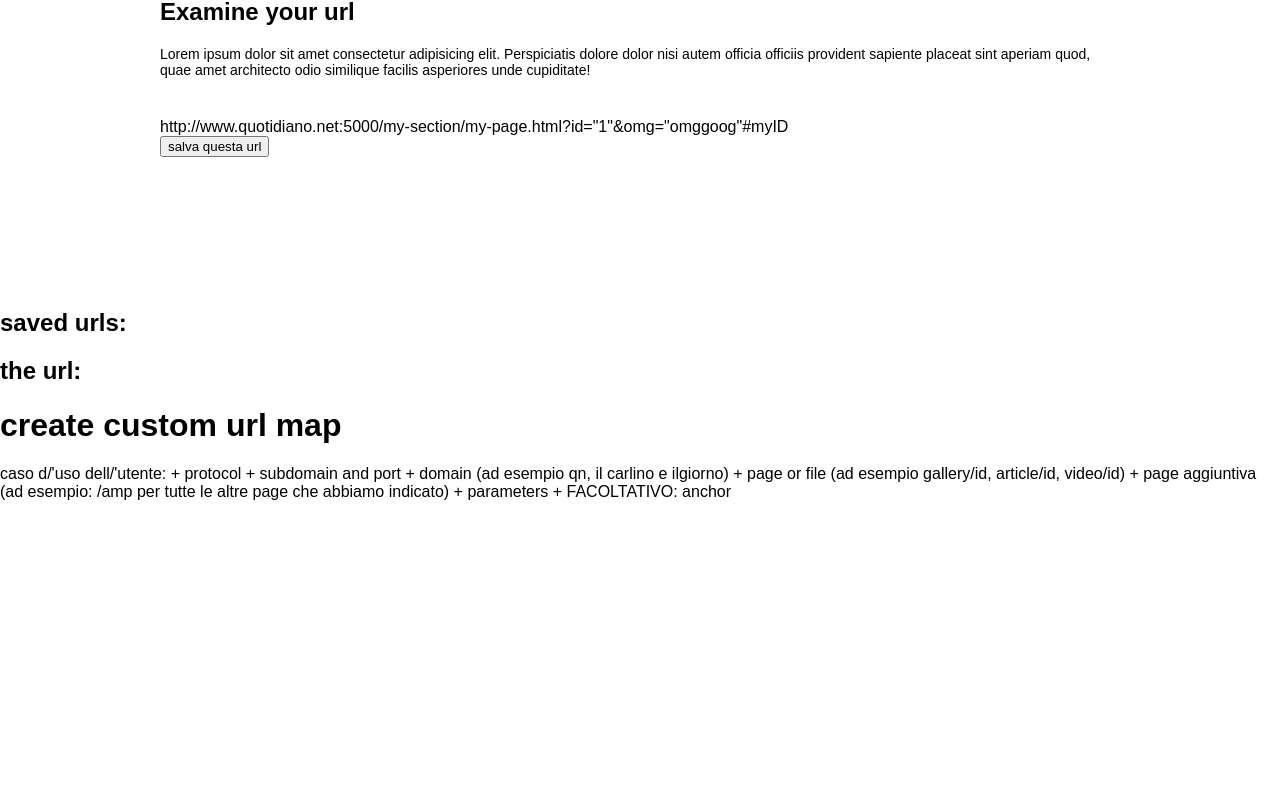
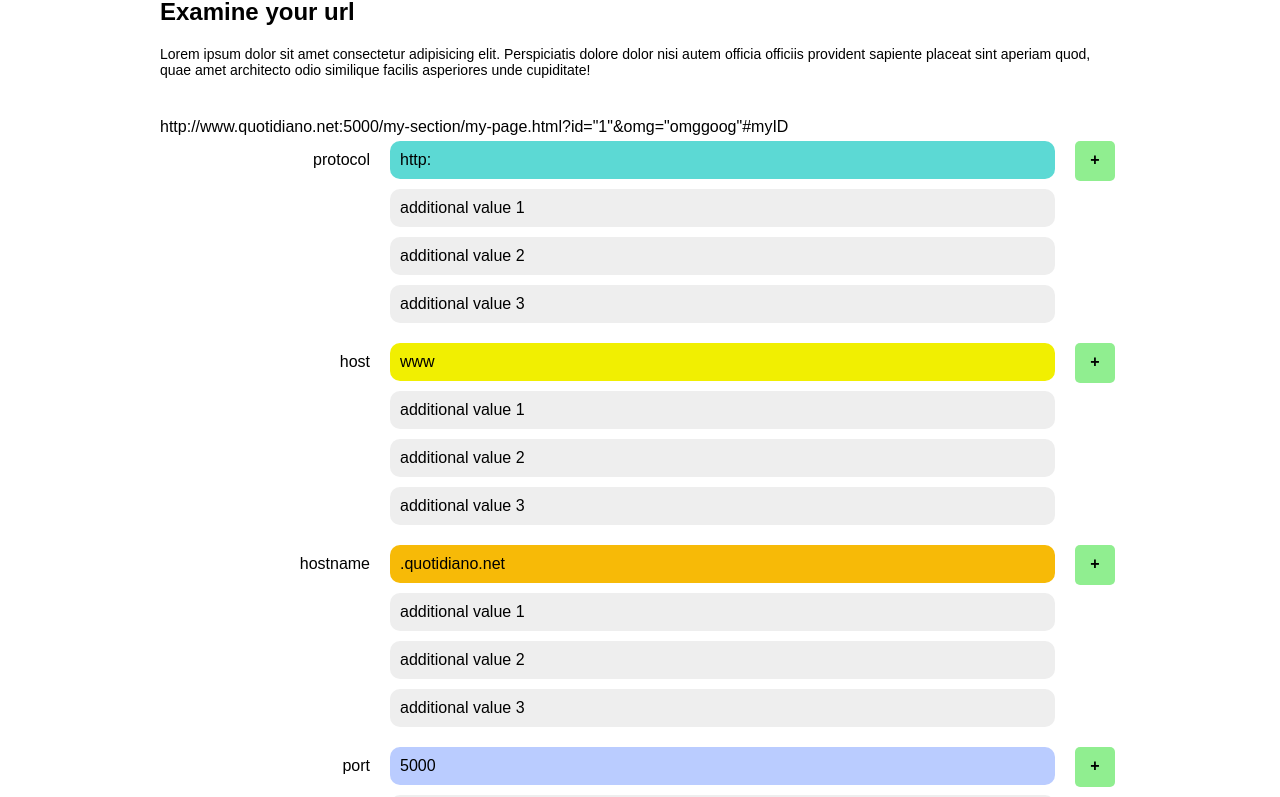
Before and after one commit to pameljoel/dev-bookmarker, a React (Create React App) app: page / in a window 1280 px wide. Shown: the part 576-1373 px from the top of the page. Before the commit the page ends 1077 px from the top, so only its background shows below. Built offline with nearby package versions, Linux system fonts and the light colour scheme.

Commit message:
addToUrl inside UrlComponent now works also with array values

```diff
--- a/src/App.js
+++ b/src/App.js
@@ -10,6 +10,7 @@ function createPart(name, value, type) {
     value: null,
     cssClass: `url-part--${name}`,
     partType: type,
+    id: Math.round(Math.random() * 1000000),
     additionalValues: [
       {
         value: 'additional value 1',
@@ -57,6 +58,21 @@ function matchRegExp(input, regex) {
   return result;
 }
 
+function replaceOldArrayValues(newValues) {
+  const newArray = [];
+  for (const v of newValues) {
+    const tempObject = {
+      paramName: null,
+      paramValue: null,
+    };
+    tempObject.paramName = v[0];
+    tempObject.paramValue = v[1];
+
+    newArray.push(tempObject);
+  }
+  return newArray;
+}
+
 function updatePart(parts, name, value, type) {
   for (let i = 0; i < parts.length; i += 1) {
     const part = parts[i];
@@ -66,21 +82,6 @@ function updatePart(parts, name, value, type) {
       } else if (typeof value === 'object') {
         const oldValues = part.value;
         const newValues = value;
-
-        function replaceOldArrayValues(newValues, oldValues) {
-          const newArray = [];
-          for (const v of newValues) {
-            const tempObject = {
-              paramName: null,
-              paramValue: null,
-            };
-            tempObject.paramName = v[0];
-            tempObject.paramValue = v[1];
-
-            newArray.push(tempObject);
-          }
-          return newArray;
-        }
 
         part.value = replaceOldArrayValues(newValues, oldValues);
       }
@@ -121,7 +122,6 @@ class App extends Component {
       input:
         'http://www.quotidiano.net:5000/my-section/my-page.html?id="1"&omg="omggoog"#myID',
       parts: [],
-      generatedUrl: '',
       savedUrls: [],
     };
     this.updateInput = this.updateInput.bind(this);
@@ -130,9 +130,9 @@ class App extends Component {
   }
 
   componentDidMount() {
-    const { url } = this.state;
-    if (url) {
-      this.generateUrl(url);
+    const { input } = this.state;
+    if (input) {
+      this.generateUrl(input);
     }
   }
 
@@ -162,19 +162,6 @@ class App extends Component {
     try {
       url = new URL(input);
 
-      // esempio con url: https://www.quotidiano.net/my-section/my-page.html#myId?someparamete
-      // hash : "#myId?someparamete"
-      // host : "www.quotidiano.net"
-      // hostname : "www.quotidiano.net"
-      // href : "https://www.quotidiano.net/my-section/my-page.html#myId?someparamete"
-      // origin : "https://www.quotidiano.net"
-      // password : ""
-      // pathname : "/my-section/my-page.html"
-      // port : ""
-      // protocol : "https:"
-      // search : ""
-      // searchParams : URLSearchParams {}
-      // username : ""
       const { parts } = this.state;
       const partsCopy = parts;
       const hostRegExp = /^([a-zA-Z0-9][a-zA-Z0-9-_]*[^.])/;
@@ -221,9 +208,7 @@ class App extends Component {
   }
 
   render() {
-    const {
-      input, parts, url, savedUrls, generatedUrl,
-    } = this.state;
+    const { input, parts, url } = this.state;
     return (
       <div>
         <div className="url-hero">
@@ -290,17 +275,6 @@ class App extends Component {
             <UrlComponent saveUrlCallback={this.saveUrl} parts={parts} />
           </div>
         </div>
-        <h2>saved urls:</h2>
-        {savedUrls.length > 0
-          && savedUrls.map(item => <div key={item}>{item}</div>)}
-        <h2>the url: </h2>
-        <h1>{generatedUrl}</h1>
-        <h1>create custom url map</h1>
-        caso d/'uso dell/'utente: + protocol + subdomain and port + domain (ad
-        esempio qn, il carlino e ilgiorno) + page or file (ad esempio
-        gallery/id, article/id, video/id) + page aggiuntiva (ad esempio: /amp
-        per tutte le altre page che abbiamo indicato) + parameters +
-        FACOLTATIVO: anchor
       </div>
     );
   }
--- a/src/Part.js
+++ b/src/Part.js
@@ -64,7 +64,7 @@ export default class Part extends Component {
             {additionalValues.map((additional, i) => (
               <div
                 className="url-part__additional-value"
-                key={i}
+                key={`additional-value-${i}`}
               >
                 <input
                   type="text"
--- a/src/UrlComponent.js
+++ b/src/UrlComponent.js
@@ -4,10 +4,21 @@ import PropTypes from 'prop-types';
 import Part from './Part';
 
 
-function checkProp(prop, type) {
+function extractValue(prop, type) {
   if (typeof prop === type) {
     if (type === 'object') {
-      return `&${prop}`;
+      const stringValueFromArray = prop.map((item) => {
+        const { paramName, paramValue } = item;
+        let string = '';
+        if (paramName) {
+          string += `&${paramName}`;
+        }
+        if (paramValue) {
+          string += `=${paramValue}`;
+        }
+        return string;
+      });
+      return stringValueFromArray;
     }
     return prop;
   }
@@ -20,20 +31,22 @@ export default class UrlComponent extends Component {
     this.state = {
       url: '',
     };
-    this.addUrl = this.addUrl.bind(this);
+    this.addToUrl = this.addToUrl.bind(this);
   }
 
   componentWillReceiveProps() {
-    this.addUrl();
+    this.addToUrl();
   }
 
-  addUrl() {
+  addToUrl() {
     let url = '';
-    const { parts, value, partType } = this.props;
+    const { parts } = this.props;
 
-    url = parts.map((part, i) => checkProp(value, partType));
+    console.log(parts);
 
-    if (url) {
+    url = parts.map(part => extractValue(part.value, part.partType));
+
+    if (url.length > 0) {
       this.setState({ url });
     }
   }
@@ -86,7 +99,8 @@ UrlComponent.propTypes = {
       )),
       ],
     ),
-  })),
+  })).isRequired,
+  saveUrlCallback: PropTypes.func.isRequired,
 };
 
 UrlComponent.defaultProps = {
```
